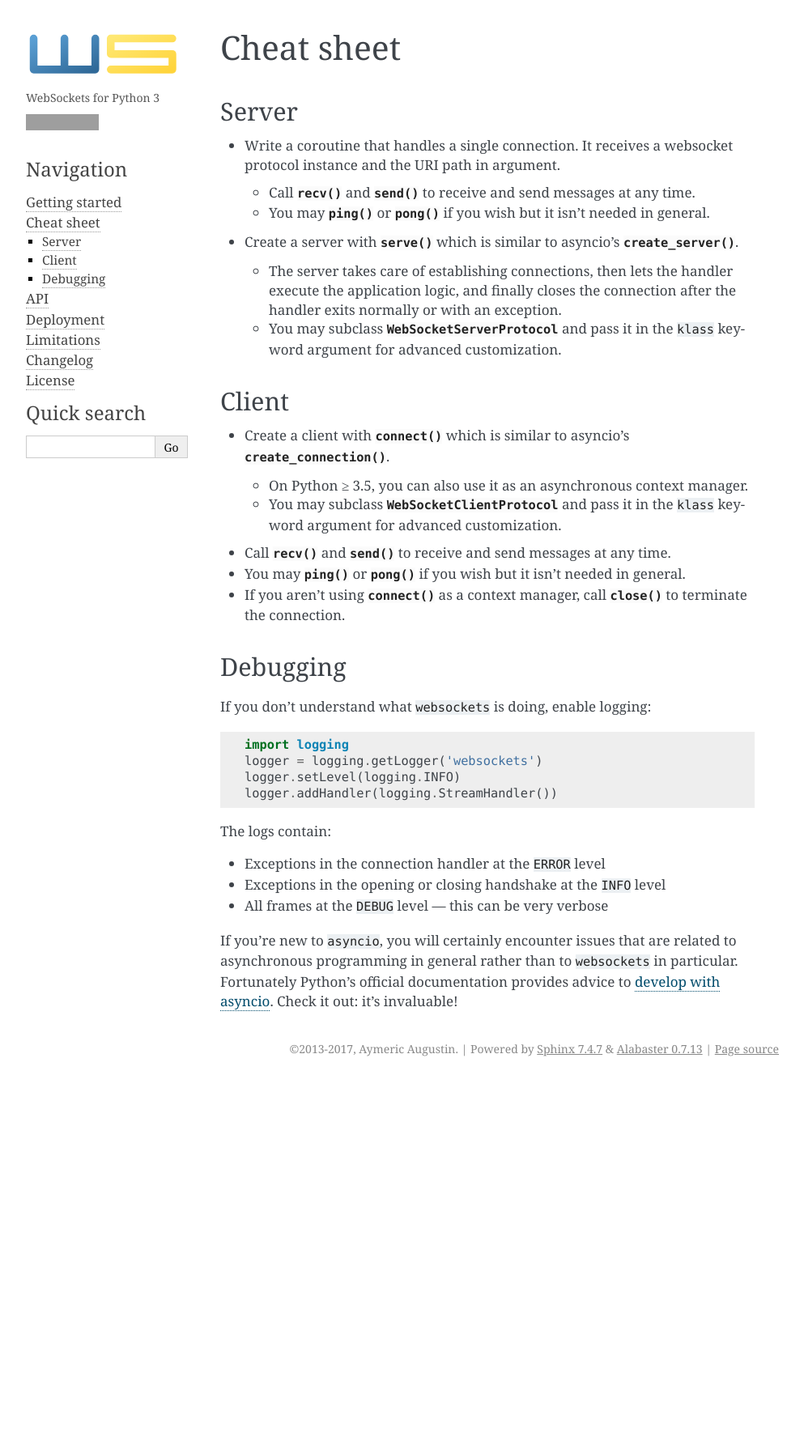
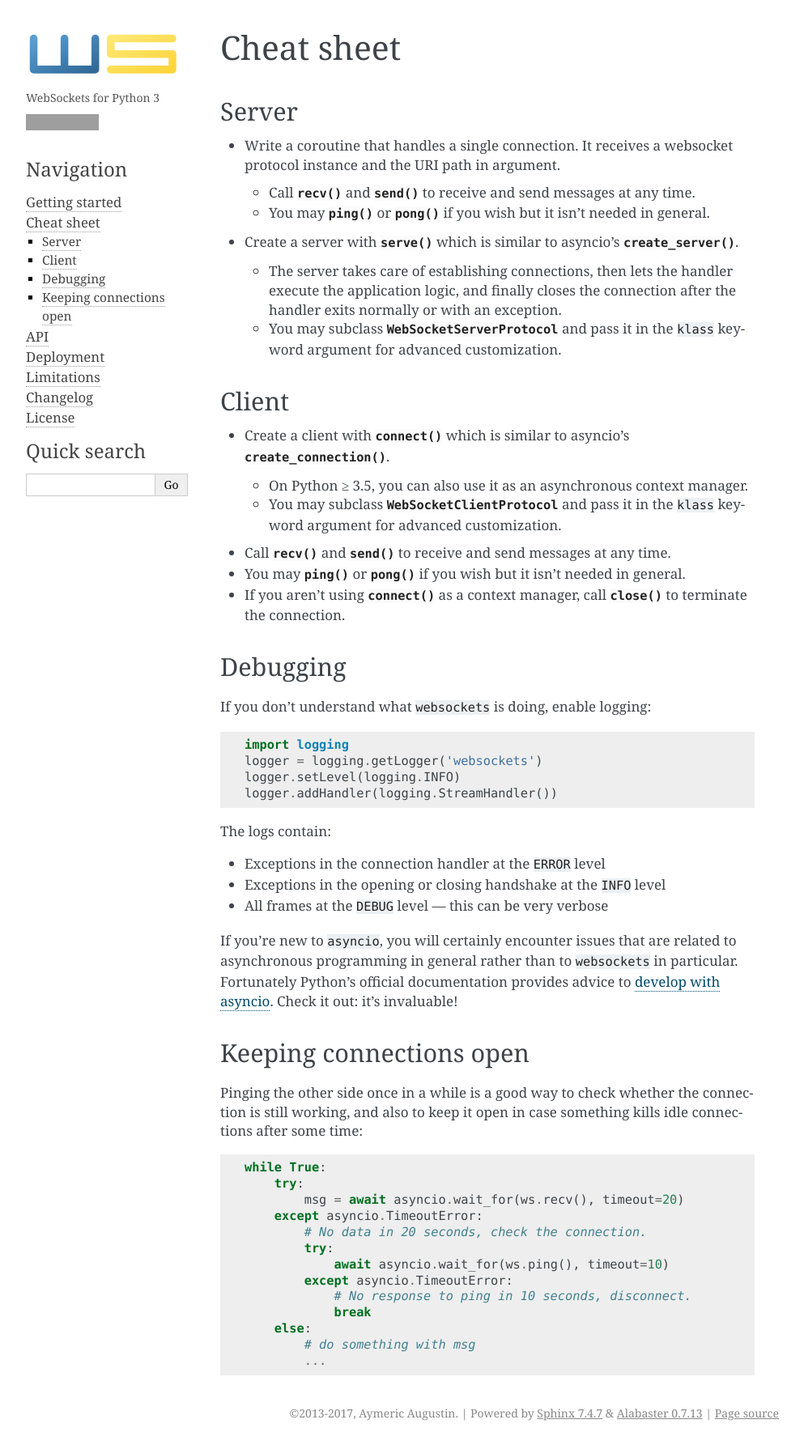
Before and after one commit to python-websockets/websockets, a Sphinx documentation site: the page built from docs/cheatsheet.rst, in a window 1280 px wide. Shown: the whole page at 81% size, without its empty margins (148-1141 px from the left). Built offline with Sphinx 7.4.7, drawn with Linux system fonts in a browser that asks for light colours; before the commit the page ends 1335 px from its top, so only the background shows below that; grey boxes are pictures that could not be loaded.

Commit message:
Document how to keep connections open.
Fix #110.

```diff
--- a/docs/cheatsheet.rst
+++ b/docs/cheatsheet.rst
@@ -70,3 +70,24 @@ in particular. Fortunately Python's official documentation provides advice to
 `develop with asyncio`_. Check it out: it's invaluable!
 
 .. _develop with asyncio: https://docs.python.org/3/library/asyncio-dev.html
+
+Keeping connections open
+------------------------
+
+Pinging the other side once in a while is a good way to check whether the
+connection is still working, and also to keep it open in case something kills
+idle connections after some time::
+
+    while True:
+        try:
+            msg = await asyncio.wait_for(ws.recv(), timeout=20)
+        except asyncio.TimeoutError:
+            # No data in 20 seconds, check the connection.
+            try:
+                await asyncio.wait_for(ws.ping(), timeout=10)
+            except asyncio.TimeoutError:
+                # No response to ping in 10 seconds, disconnect.
+                break
+        else:
+            # do something with msg
+            ...
```
